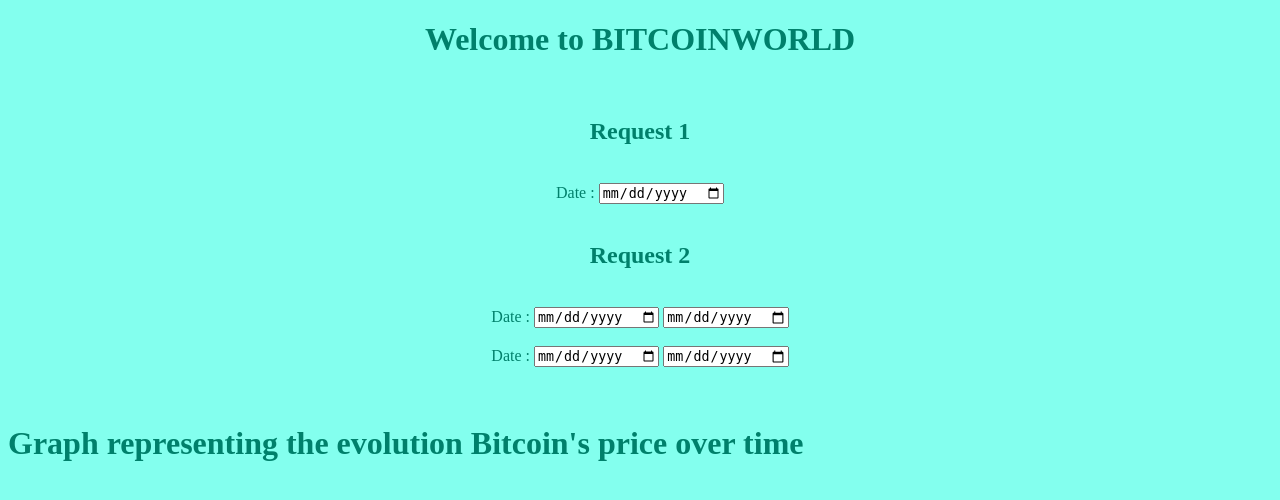
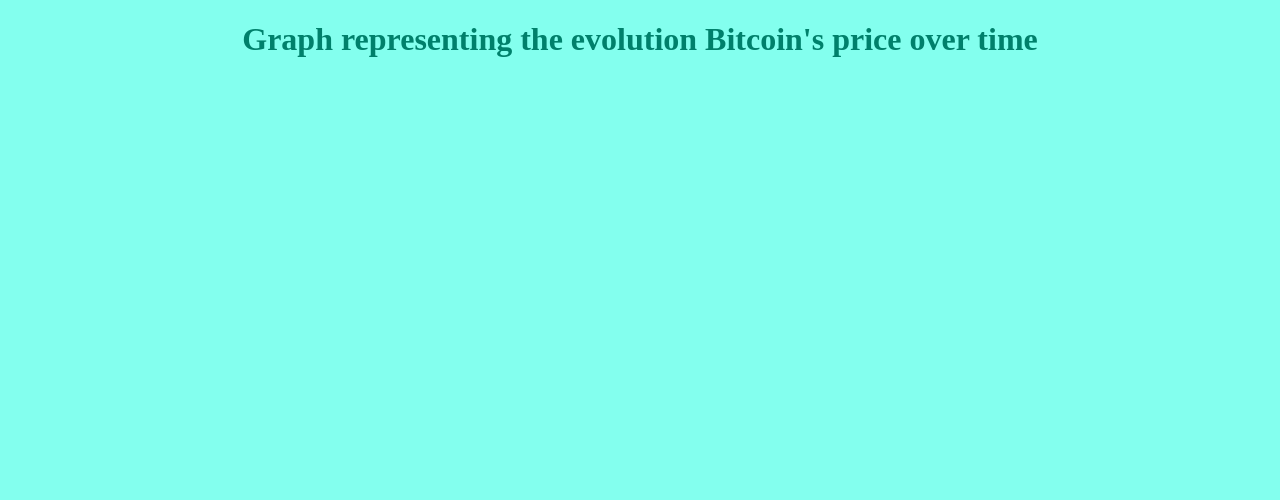
Before and after one commit to izisk/Projet_Python_Flask, a Flask app: page /plot_bitcoin in a window 1280 px wide. Shown: the top 500 px of the page. Run offline with Flask 2, Linux system fonts and the light colour scheme; parts of the project's set-up code (start-up, migrations or seed data) failed here and were passed over; some libraries are stand-ins or nearby versions.

Commit message:
petit commentaires

```diff
--- a/app.py
+++ b/app.py
@@ -3,7 +3,7 @@
 from sqlite3.dbapi2 import DatabaseError
 from sqlalchemy import event
 from sqlalchemy.engine import Engine
-from flask import Flask, request, jsonify, render_template
+from flask import Flask, request, jsonify, render_template, redirect, url_for
 from flask_sqlalchemy import SQLAlchemy
 import pandas as pd
 import csv
@@ -90,16 +90,36 @@
     for elem in data_json :
         DatePrice.append([datetime.strptime(str(elem['Date'][::]), "%b %d, %Y").date(), (float(elem['Price'][::].replace(',', '')))])
     DP = np.array(DatePrice)
-    print(DP[:,0])
     leplot = px.line(DP, x= DP[:,0], y= DP[:,1], labels= {'x' : 'Date', 'y' : 'Price'})
     lep = px.line()
     graphJSON = json.dumps(leplot, cls=plotly.utils.PlotlyJSONEncoder)
     return render_template('plot_bitcoin.html', graphJSON=graphJSON)
 
+
+@app.route('/requests', methods= ["POST", "GET"])
+def requests():
+    if request.method == "POST" :
+        date1 = request.form["req1"]
+        return redirect(url_for("date1", don1=date1))
+    else :
+        return render_template("requests.html")
+
+# My idea for now for the request 1 (where given a date we want to retrieve corresponding Price Open High Low)
+# is to use a JSON object.
+
+# For the request 2 (where given two dates we want to load all closing prices
+# for that date range and display the last nth element where n is small)
+# is to also use the Json object for retreveing the corresponding prices.
+# Then load thoses prices in a a List so that I can sort them fast.
+
+@app.route('/<don1>')
+def request1(don1):
+    return f"<h1>{don1}</h1>"
+
+
 @app.route("/data_bitcoin")
 def data_bitcoin():
     return data_html
-
 
 
 if __name__ == "__main__":
--- a/templates/home.html
+++ b/templates/home.html
@@ -15,6 +15,7 @@
 
         <li><a href="data_bitcoin" align=center>Click here for the data</a>
         <li><a href="plot_bitcoin" align=center>Click here for the plot</a>
+        <li><a href="requests" align=center>Click here for the requests</a>
 
 
     </body>
--- a/templates/plot_bitcoin.html
+++ b/templates/plot_bitcoin.html
@@ -6,31 +6,8 @@
           color: rgb(0, 128, 107);
           background-color: #00ffdd7c }
     </style>
-    <h1 align="center">Welcome to BITCOINWORLD</h1>
-    <br>
-    <div style="text-align:center;">
-    <h2 align="center">Request 1</h2>
-    <br>
-    <label for="req1"> Date :</label>
-    <input type="date" id="req1">
-    <br>
-    <br>
-    <h2 align="center">Request 2</h2>
-    <br>
-    <label for="req2"> Date :</label>
-    <input type="date" id="req2">
-    <input type="date" id="req2b">
-    <br>
-    <br>
-    <label for="req3"> Date :</label>
-    <input type="date" id="req3">
-    <input type="date" id="req3b"> </div>
- </head>
- <body>
-  <br>
-  <br>
-  <h1>Graph representing the evolution Bitcoin's price over time</h1>
-  <div id='chart' class='chart'”></div>
+    <h1 align="center">Graph representing the evolution Bitcoin's price over time</h1>
+    <div id='chart' class='chart'”></div>
 </body>
 <script src='https://cdn.plot.ly/plotly-latest.min.js'></script>
   <script type='text/javascript'>
```
